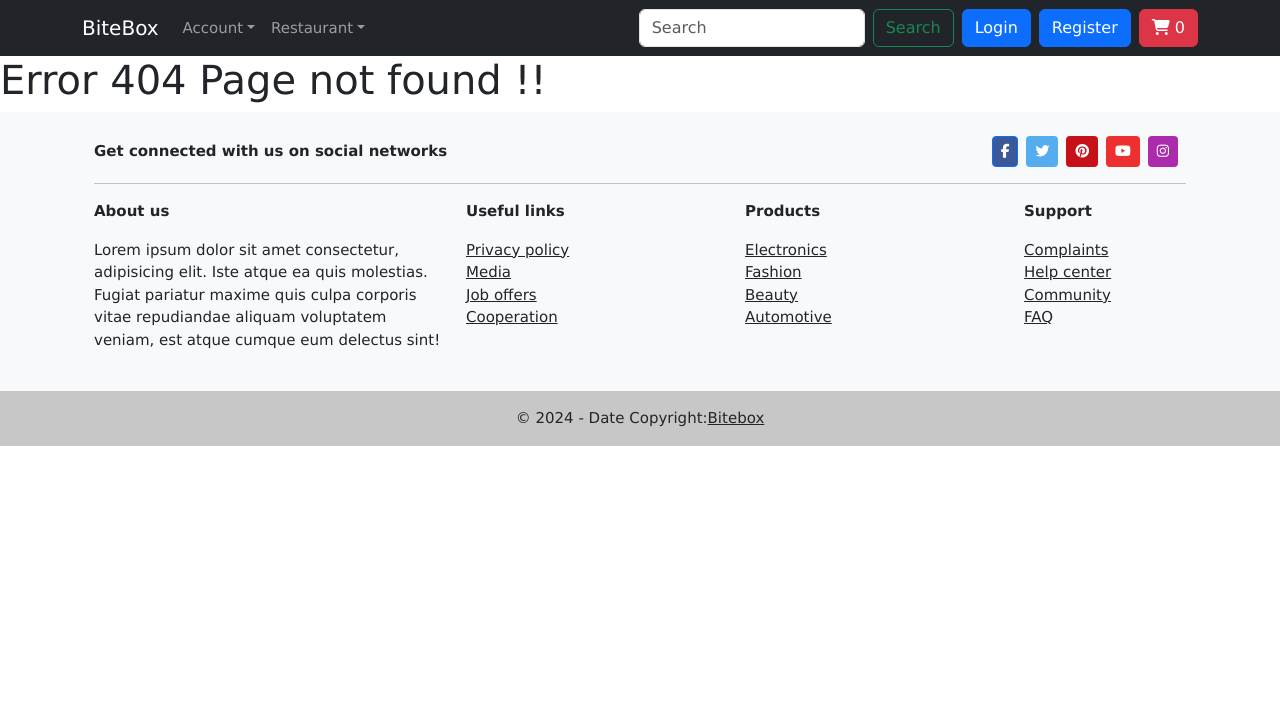
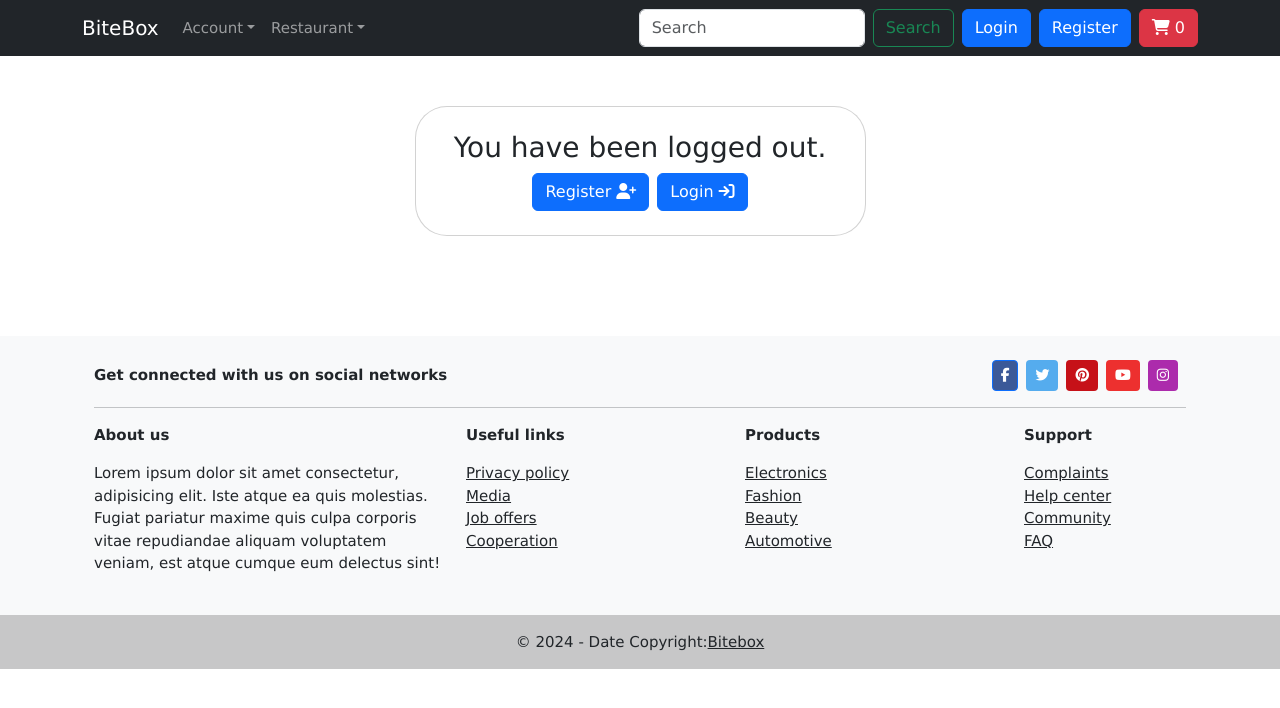
Before and after one commit to BITEBOX252/Bitebox, a React (Create React App) app in the folder frontend/: page /logout in a window 1280 px wide. Shown: the top 708 px of the page. Built offline with nearby package versions, Linux system fonts and the light colour scheme.

Commit message:
Added readme.md file

```diff
--- a/frontend/src/App.js
+++ b/frontend/src/App.js
@@ -19,6 +19,7 @@ import RestaurantDashboard from "./pages/Restaurant/RestaurantDashboard";
 import Dish from "./pages/Restaurant/Dish";
 import Orders from "./pages/Restaurant/Orders";
 import AddDish from "./pages/Restaurant/AddDish";
+import Logout from "./pages/auth/Logout";
 
 
 function App() {
@@ -34,6 +35,7 @@ function App() {
           <Route path="contact" element={<Contact />} />
           <Route path="/register" element={<Registration />} />
           <Route path="/login" element={<UserLogin />} />
+          <Route path="/logout" element={<Logout />} />
           <Route path="sendpasswordresetemail" element={<SendPasswordResetEmail />} />
           <Route path="api/user/reset/:id/:token" element={<ResetPassword />} />
           <Route path="restaurant-register" element={ <Register  />}/>
--- a/frontend/src/components/Navbar.js
+++ b/frontend/src/components/Navbar.js
@@ -10,13 +10,13 @@ const Navbar = () => {
   const navigate = useNavigate()
   const {access_token} = getToken()
   const dispatch=useDispatch()
-  // const handleLogout = () => {
-  //   console.log("Logout Clicked");
-  //   dispatch(unSetUserToken({access_token: null}))
-  //   dispatch(setUserInfo({email:"",name:""}))
-  //   removeToken()
-  //   navigate('/login')
-  // }
+  const handleLogout = () => {
+    console.log("Logout Clicked");
+    dispatch(unSetUserToken({access_token: null}))
+    dispatch(setUserInfo({email:"",name:""}))
+    removeToken()
+    navigate('/login')
+  }
   return (
 
     <div>
@@ -185,7 +185,7 @@ const Navbar = () => {
               </button>
             </div>
             {access_token ? (
-  <button className="btn btn-danger" >
+  <button onClick={handleLogout} className="btn btn-danger" >
     Logout
   </button>
 ) : (
--- /dev/null
+++ b/frontend/src/pages/auth/Logout.js
@@ -0,0 +1,30 @@
+import React from 'react'
+import { Link } from 'react-router-dom'
+function Logout() {
+  return (
+    <section>
+    <main className="" style={{ marginBottom: 100, marginTop: 50 }}>
+        <div className="container">
+            {/* Section: Login form */}
+            <section className="">
+                <div className="row d-flex justify-content-center">
+                    <div className="col-xl-5 col-md-8">
+                        <div className="card rounded-5">
+                            <div className="card-body p-4 text-center">
+                                <h3 >You have been logged out.</h3>
+                                <Link to={"/register"}  className="btn btn-primary" >Register <i className="fas fa-user-plus" ></i> </Link>
+                                <Link to={"/login"} className="btn btn-primary ms-2" >Login <i className="fas fa-sign-in" ></i> </Link>
+
+
+                            </div>
+                        </div>
+                    </div>
+                </div>
+            </section>
+        </div>
+    </main>
+</section>
+  )
+}
+
+export default Logout
```
